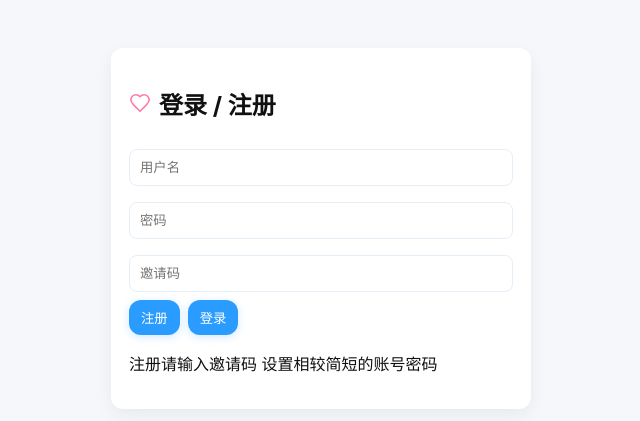
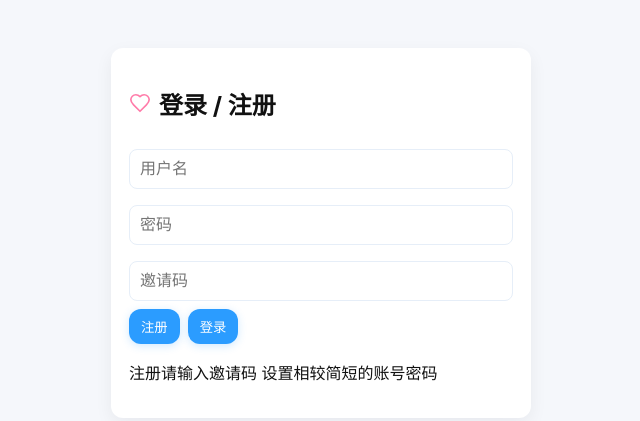
Before and after one commit to alanliny3-rgb/lovechat, a website: page index.html in a window 1280 px wide. Shown: the whole page, without its empty margins (319-959 px from the left). Drawn offline with nearby package versions, Linux system fonts and the light colour scheme.

Commit message:
Add files via upload

```diff
--- a/style.css
+++ b/style.css
@@ -123,6 +123,8 @@ textarea{width:100%;padding:10px;border-radius:8px;border:1px solid #e6eef8;resi
 /* ===== 可爱化细节 ===== */
 .btn:active{transform:scale(0.96)}
 input,textarea{border-radius:12px}
+/* 防止手机端点击输入框时页面自动放大：字号需 ≥16px */
+input,select,textarea{font-size:16px}
 input:not([type=file]),textarea{border:1px solid #e6eef8;background:#fff}
 input:focus,textarea:focus{outline:none;border-color:var(--accent);box-shadow:0 0 0 3px rgba(43,156,255,0.12)}
 .icon-btn{width:42px;padding:8px 10px;border-radius:12px;background:#eef3fb;color:var(--accent);display:inline-flex;align-items:center;justify-content:center;flex-shrink:0;cursor:pointer;border:none;transition:0.2s}
```
Also changed, not shown: index.html (+1 -1 lines).
